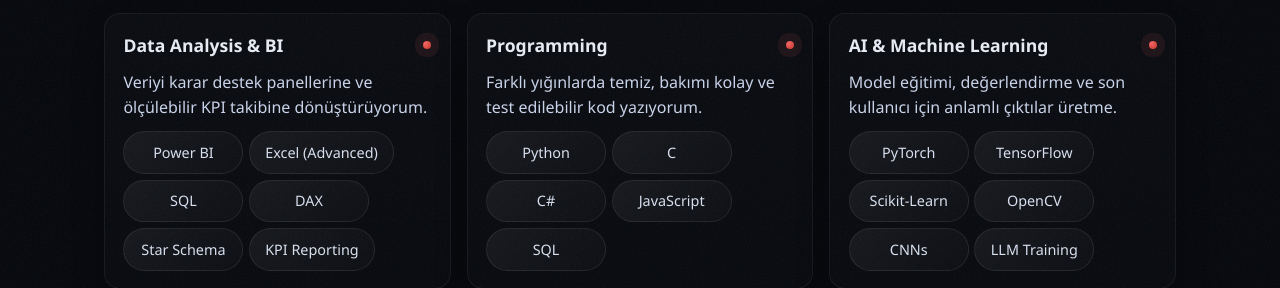
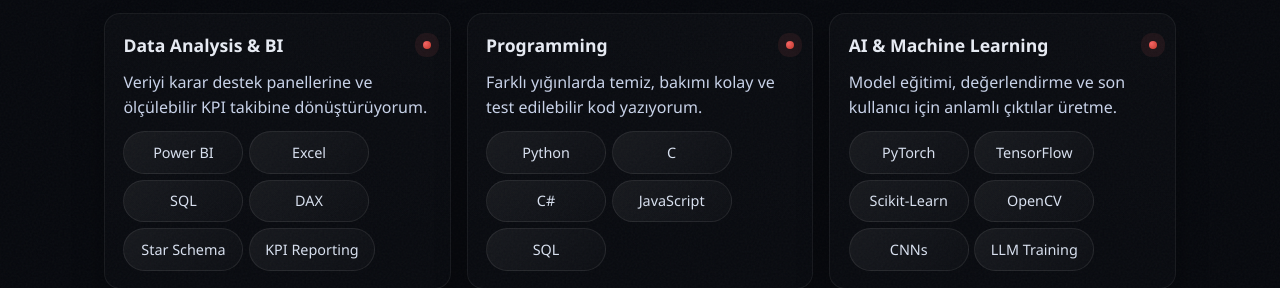
Before and after one commit to JegBaha/BahaBuyukatesPortfolio, a React (Vite) app: page / in a window 1280 px wide. Shown: the part 2960-3248 px from the top of the page. Built offline with nearby package versions, Linux system fonts and the light colour scheme.

Commit message:
Remove 'Advanced' from Excel skill description

```diff
--- a/src/App.tsx
+++ b/src/App.tsx
@@ -246,7 +246,7 @@
     skills: [
       {
         title: 'Data Analysis & BI',
-        items: ['Power BI', 'Excel (Advanced)', 'SQL', 'DAX', 'Star Schema', 'KPI Reporting'],
+        items: ['Power BI', 'Excel', 'SQL', 'DAX', 'Star Schema', 'KPI Reporting'],
         detail: 'Veriyi karar destek panellerine ve ölçülebilir KPI takibine dönüştürüyorum.',
       },
       {
@@ -580,7 +580,7 @@
     skills: [
       {
         title: 'Data Analysis & BI',
-        items: ['Power BI', 'Excel (Advanced)', 'SQL', 'DAX', 'Star Schema', 'KPI Reporting'],
+        items: ['Power BI', 'Excel', 'SQL', 'DAX', 'Star Schema', 'KPI Reporting'],
         detail: 'Ich uebersetze Daten in Entscheidungs-Dashboards und messbare KPIs.',
       },
       {
@@ -907,7 +907,7 @@
     skills: [
       {
         title: 'Data Analysis & BI',
-        items: ['Power BI', 'Excel (Advanced)', 'SQL', 'DAX', 'Star Schema', 'KPI Reporting'],
+        items: ['Power BI', 'Excel', 'SQL', 'DAX', 'Star Schema', 'KPI Reporting'],
         detail: 'I turn data into decision-ready dashboards and measurable KPIs.',
       },
       {
```
